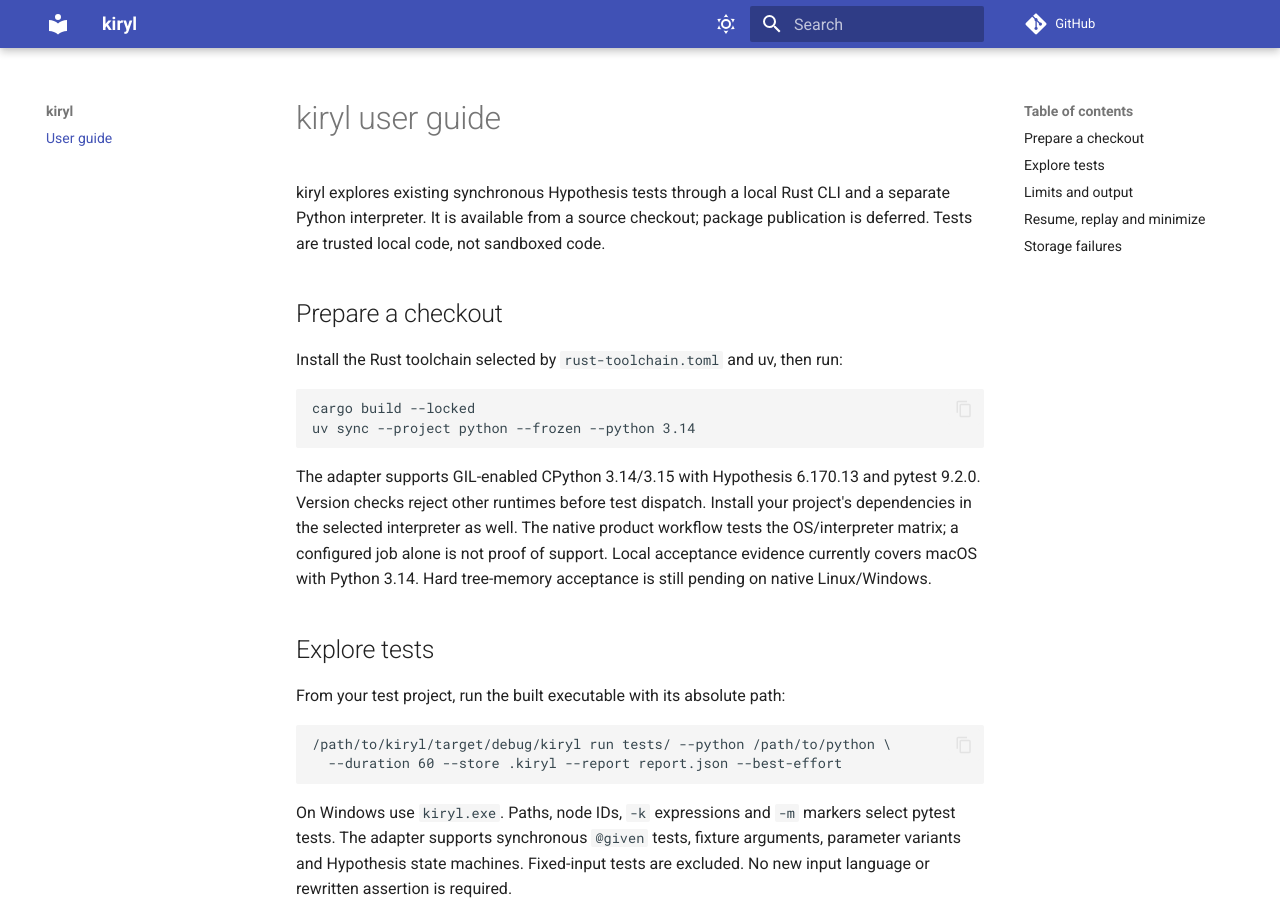
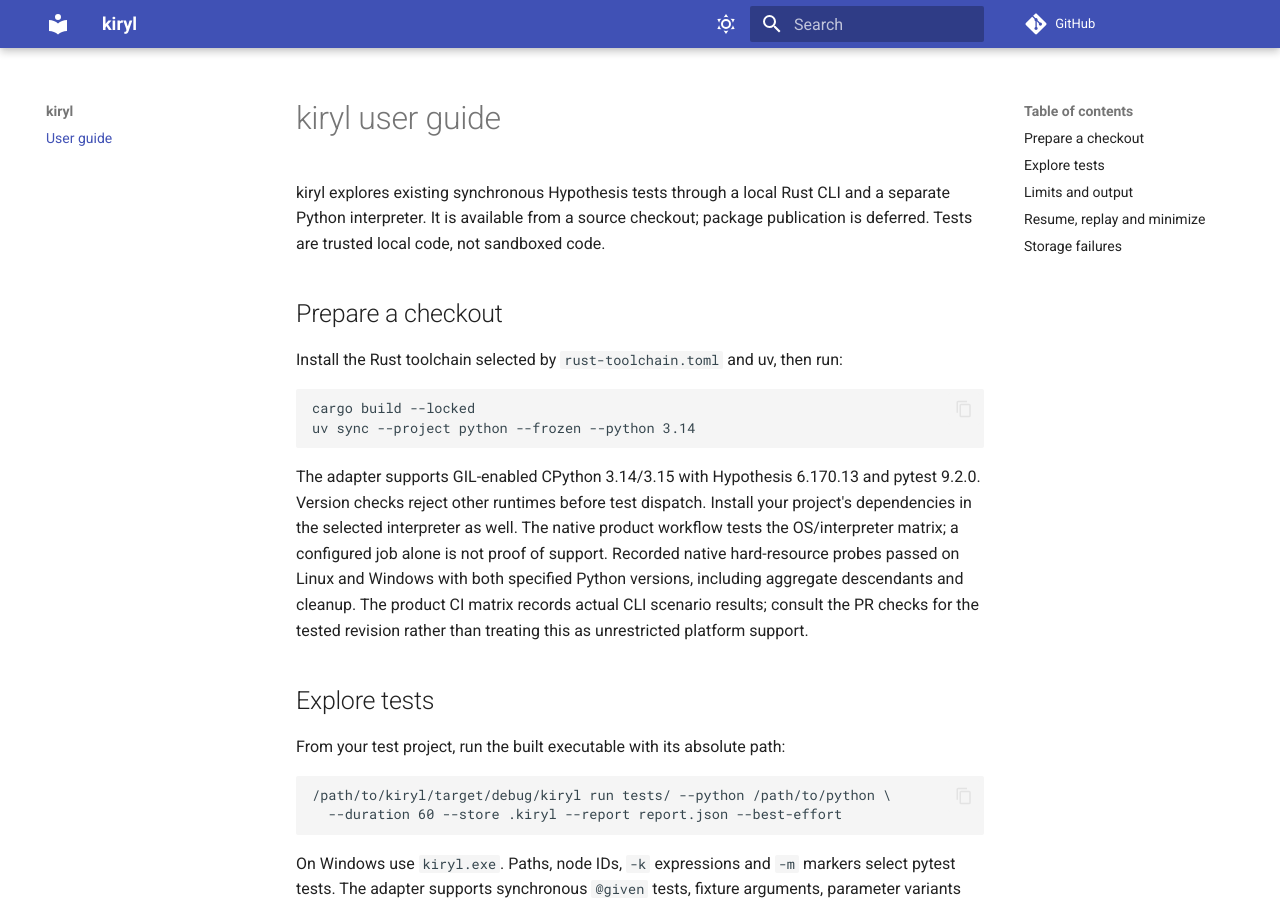
Before and after one commit to HayaoSuzuki/kiryl, an MkDocs documentation site: the page built from docs/user/index.md, in a window 1280 px wide and 900 px high. Built offline with MkDocs 1.6.1 and Material for MkDocs 9.7.7, drawn with Linux system fonts in a browser that asks for light colours; comment, search, counter and statistics services are not loaded.

Commit message:
test(cli): handle absent Windows PIDs and record native hard gates

```diff
--- a/docs/user/index.md
+++ b/docs/user/index.md
@@ -17,8 +17,10 @@ The adapter supports GIL-enabled CPython 3.14/3.15 with Hypothesis 6.170.13 and
 pytest 9.2.0. Version checks reject other runtimes before test dispatch. Install
 your project's dependencies in the selected interpreter as well. The native
 product workflow tests the OS/interpreter matrix; a configured job alone is not
-proof of support. Local acceptance evidence currently covers macOS with Python
-3.14. Hard tree-memory acceptance is still pending on native Linux/Windows.
+proof of support. Recorded native hard-resource probes passed on Linux and Windows with both
+specified Python versions, including aggregate descendants and cleanup. The
+product CI matrix records actual CLI scenario results; consult the PR checks for
+the tested revision rather than treating this as unrestricted platform support.
 
 ## Explore tests
 
```
Also changed, not shown: docs/development/knowledge/fuzzing-architecture.md (+4 -8 lines), docs/development/work/product-cli/evidence/native-hard-summary.json (added, +1 -0 lines), docs/development/work/product-cli/hard-resource-review.md (+13 -0 lines), python/REVIEW.md (+10 -0 lines), 1 other file.
